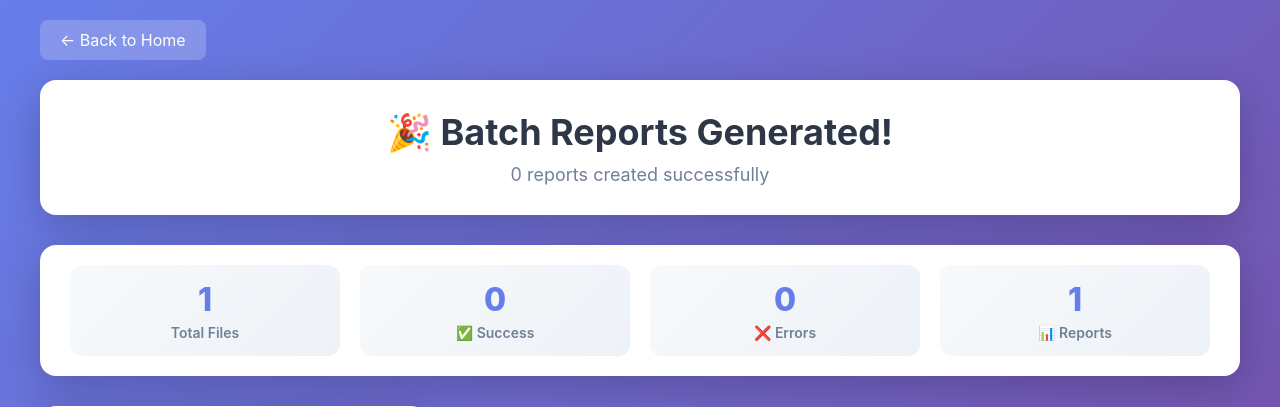
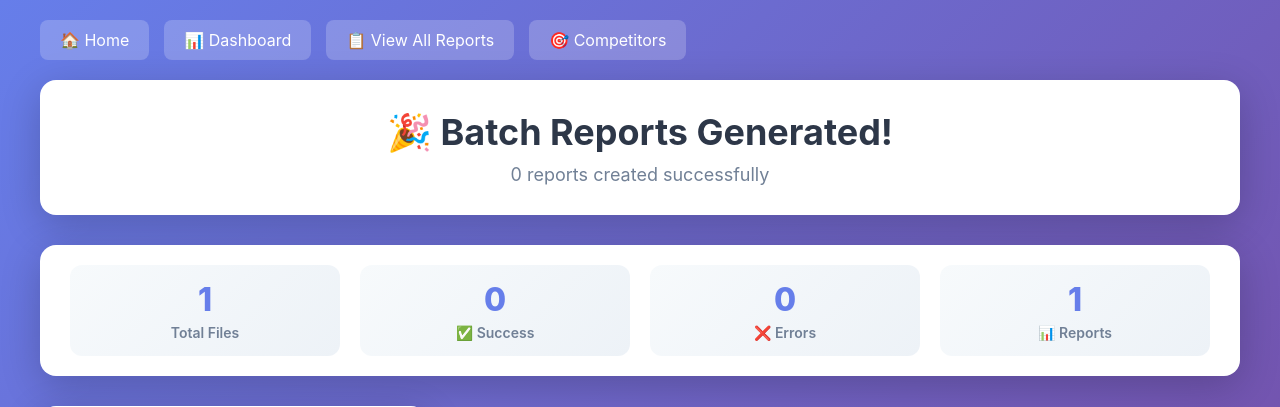
Before and after one commit to Ayy-maker/seo-analyst-agent, a Flask app: template web/templates/batch_results.html in a window 1280 px wide. Shown: the top 407 px of the page. Run offline with Flask 3, Linux system fonts and the light colour scheme; the template is opened without the code that fills it: most values are stand-ins (such as "Sample title", 1, 10 or a date in 2020).

Commit message:
UI: Complete navigation update for all pages
Final navigation updates:
✅ Updated batch_results.html navigation
✅ Updated dashboard.html navigation
✅ Removed duplicate nav-links from dashboard header
✅ Consistent navigation across ALL pages now

Navigation on every page:
- 🏠 Home
- 📊 Dashboard
- 📋 View All Reports
- 🎯 Competitors

All pages now have the same clean, professional navigation!

Co-authored-by: factory-droid[bot] <138933559+factory-droid[bot]@users.noreply.github.com>

```diff
--- a/web/templates/batch_results.html
+++ b/web/templates/batch_results.html
@@ -281,9 +281,20 @@
 </head>
 <body>
     <div class="container">
-        <a href="{{ url_for('index') }}" class="back-link">
-            ← Back to Home
-        </a>
+        <div style="display: flex; gap: 15px; margin-bottom: 20px; flex-wrap: wrap;">
+            <a href="{{ url_for('index') }}" class="back-link" style="margin: 0;">
+                🏠 Home
+            </a>
+            <a href="{{ url_for('dashboard') }}" class="back-link" style="margin: 0;">
+                📊 Dashboard
+            </a>
+            <a href="{{ url_for('view_reports') }}" class="back-link" style="margin: 0;">
+                📋 View All Reports
+            </a>
+            <a href="/competitor-analysis" class="back-link" style="margin: 0;">
+                🎯 Competitors
+            </a>
+        </div>
 
         <div class="header">
             <h1>🎉 Batch Reports Generated!</h1>
--- a/web/templates/dashboard.html
+++ b/web/templates/dashboard.html
@@ -3,7 +3,7 @@
 <head>
     <meta charset="UTF-8">
     <meta name="viewport" content="width=device-width, initial-scale=1.0">
-    <title>Dashboard - SEO Intelligence Platform</title>
+    <title>SEO Dashboard</title>
     <style>
         * {
             margin: 0;
```
